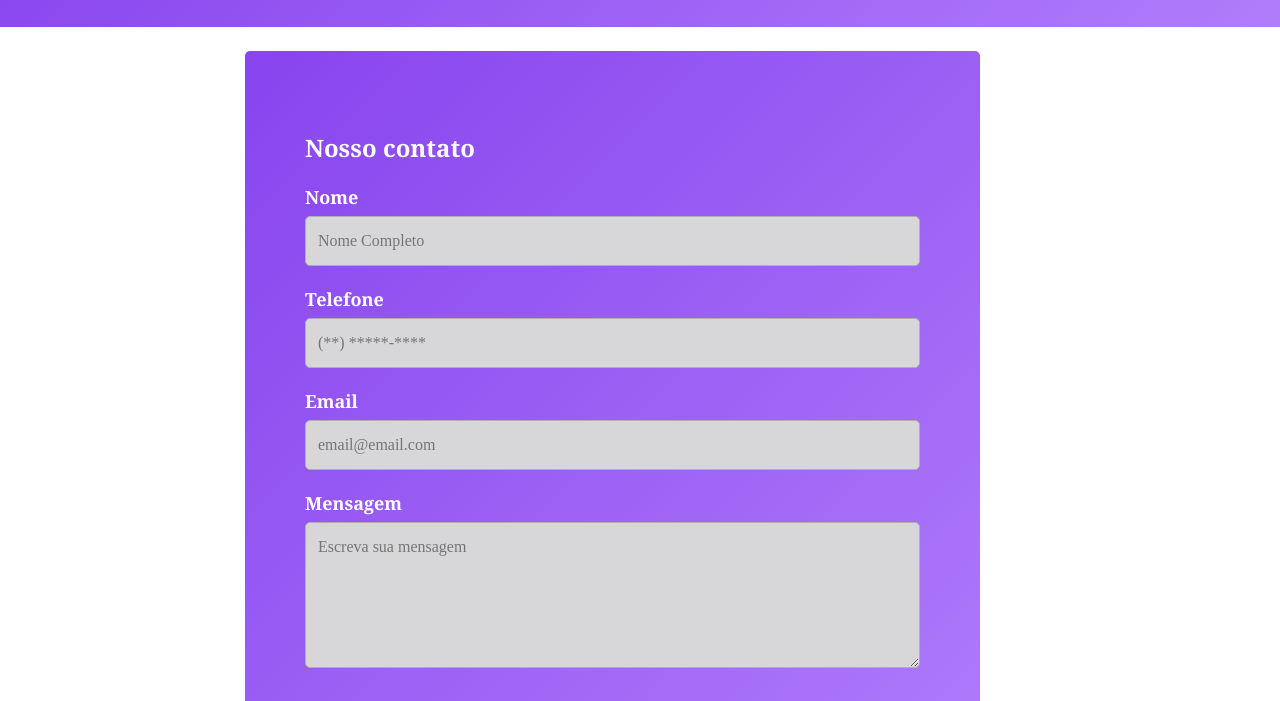
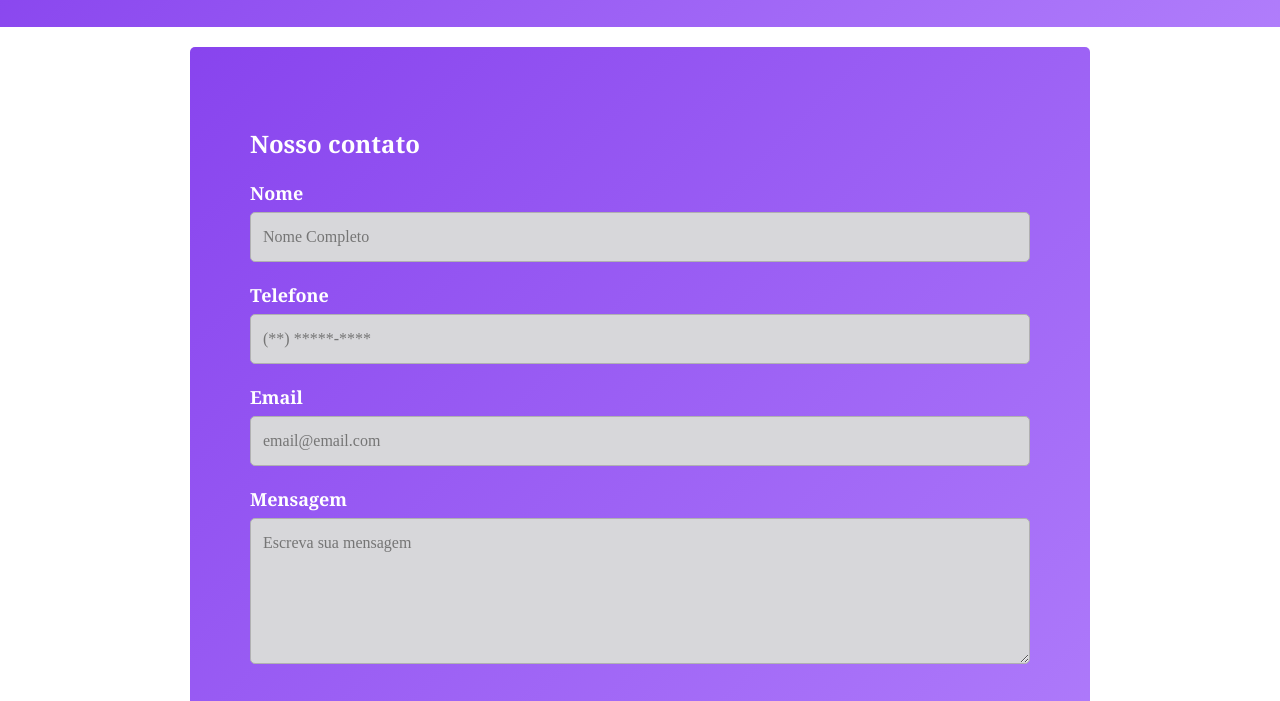
Before and after one commit to Williamxr/Wildbeast, a plain HTML site: page contato.html in a window 1280 px wide. Shown: the part 87-788 px from the top of the page. Drawn offline with Linux system fonts and the light colour scheme; a web font is replaced by a local one.

Commit message:
Modificando formulário

```diff
--- a/css/contato.css
+++ b/css/contato.css
@@ -28,7 +28,7 @@ img{
   grid-template-columns: minmax(160px, 1fr) 3fr 300px;
   grid-template-areas:
   'header header header'
-  'sidenav contato anuncios'
+  'contato contato contato'
   'footer footer footer'
   ;
 }
@@ -94,8 +94,8 @@ img{
 
 .contato{
   grid-area: contato;
-  margin-top: 1.5em;
-  margin-bottom: 1.5em;
+  width: 900px;
+  margin: 20px auto;
   border-radius: 5px;
   color: white;
 }
```
